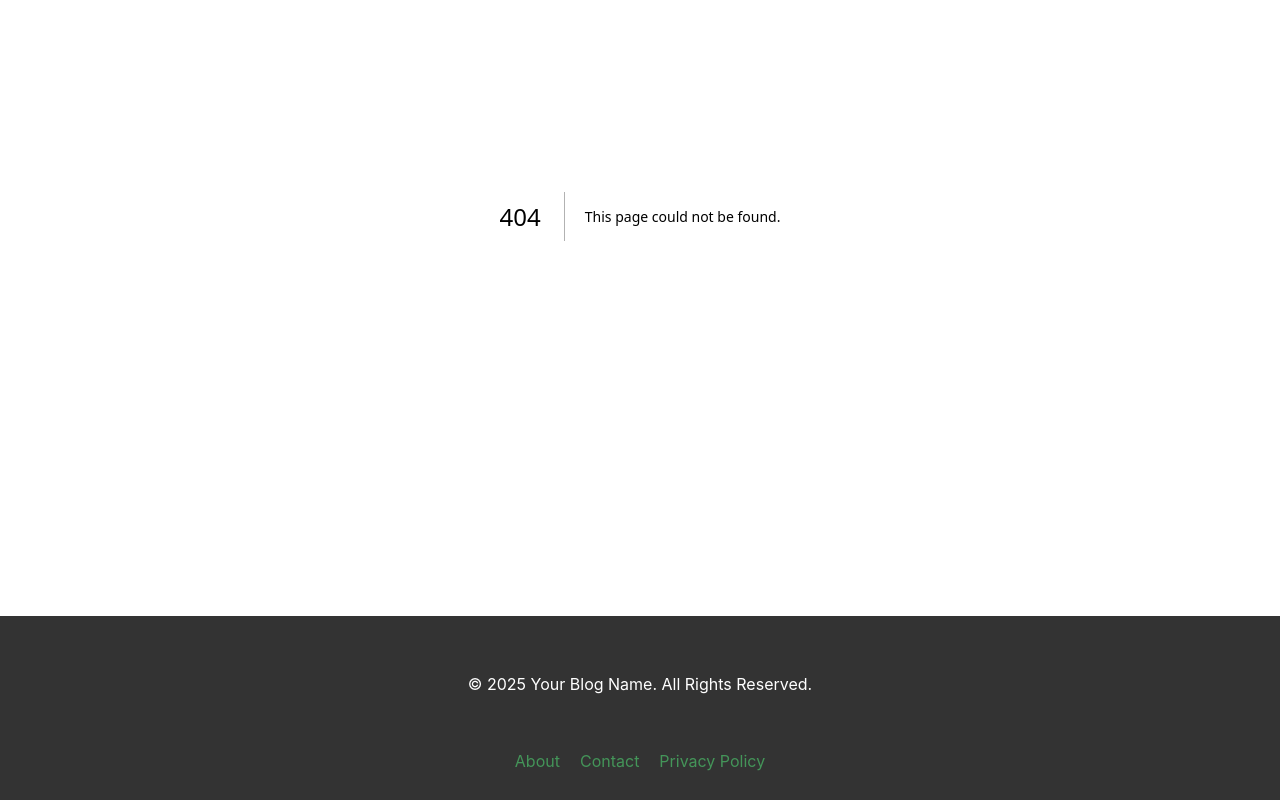
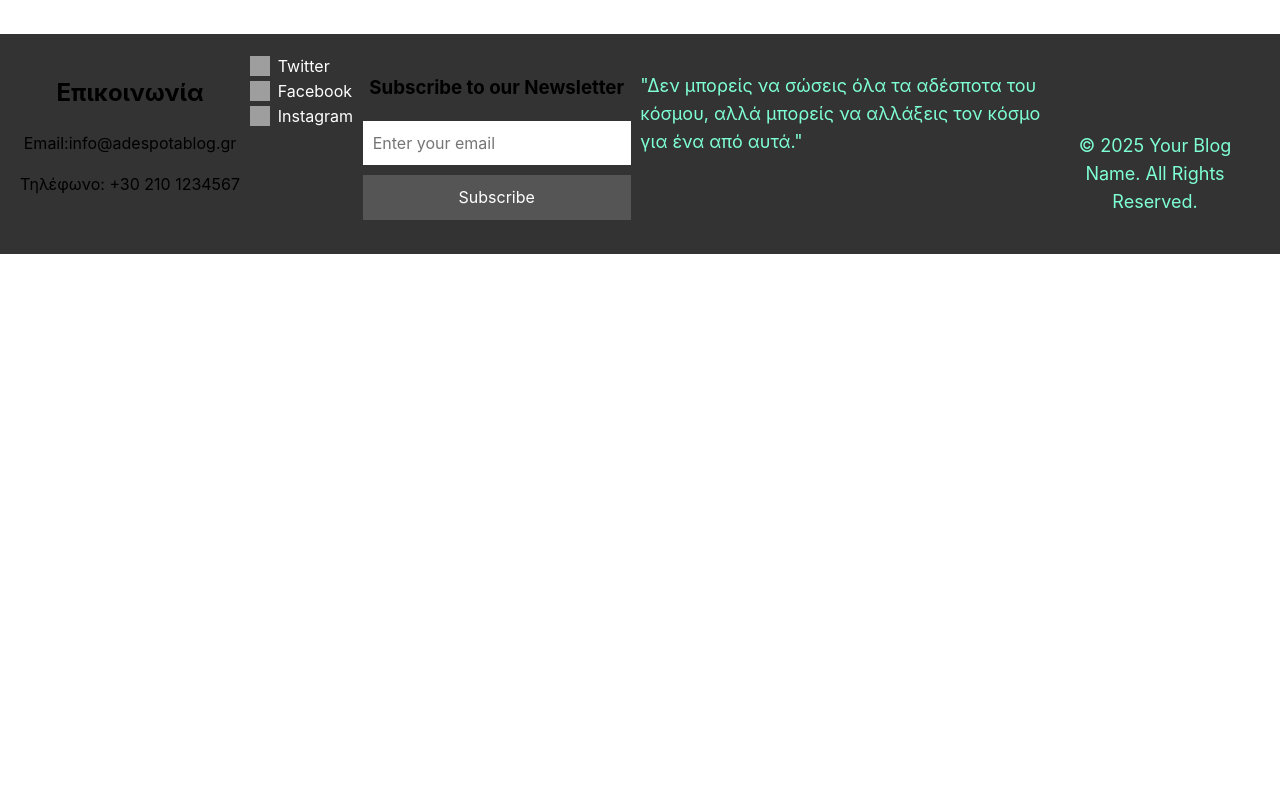
Before and after one commit to plexistrat/next-personal-blog, a Next.js app: page /contact in a window 1280 px wide. Before the commit this address had no page. Shown: the part 300-1100 px from the top of the page. After the commit the page ends 800 px from the top, so only its background shows below. Built offline with nearby package versions, Linux system fonts and the light colour scheme; grey boxes are pictures that could not be loaded.

Commit message:
making footer css

```diff
--- a/components/Footer/Footer.module.css
+++ b/components/Footer/Footer.module.css
@@ -1,74 +1,32 @@
 .footer {
   background-color: #333;
-  color: white;
-  padding: 40px 0;
-  text-align: center;
+  position: relative;
+  bottom: -193px;
+  display: flex;
+  flex-direction: column;
 }
 
 .footerContainer {
-  max-width: 1200px;
-  margin: 0 auto;
   display: flex;
-  flex-direction: column;
-  gap: 20px;
-  align-items: center;
+  justify-content: space-between;
+  padding: 20px;
+  /* margin: 0 auto; */
+  /* max-width: 1200px; */
 }
-
-.footerNav {
-  list-style: none;
-  padding: 0;
-  display: flex;
-  gap: 20px;
+.contact {
+  text-align: center;
 
   @media screen and (max-width: 320px) {
     flex-direction: column;
   }
 }
-
-.footerNav li a {
-  color: rgb(68, 149, 89);
-  text-decoration: none;
+.contact h2 {
 }
-
-.footerNav li a:hover {
-  text-decoration: underline;
-}
-
-.newsletter {
-  text-align: center;
-}
-
-.newsletterForm {
-  display: flex;
-  gap: 10px;
-  justify-content: center;
-
-  @media screen and (max-width: 320px) {
-    flex-direction: column;
-  }
-}
-
-.newsletterForm input {
-  padding: 10px;
-  font-size: 16px;
-  border: none;
-}
-
-.newsletterForm button {
-  padding: 10px 20px;
-  font-size: 16px;
-  background-color: #555;
-  color: white;
-  border: none;
-  cursor: pointer;
-}
-
-.newsletterForm button:hover {
-  background-color: #777;
+.contact p {
 }
 .social {
-  display: flex;
-  gap: 15px;
+  /* display: flex; */
+  /* gap: 10px; */
 
   @media screen and (max-width: 320px) {
     flex-direction: column;
@@ -85,20 +43,55 @@
 
 .social a:hover {
   text-decoration: underline;
+  transition: all 0.3s ease-in-out;
+  transform: scale(1.1);
 }
 .social img {
   width: 20px;
   height: 20px;
 }
 
+.newsletter {
+  text-align: center;
+}
+
+.newsletterForm {
+  display: flex;
+  flex-direction: column;
+  gap: 10px;
+
+  @media screen and (max-width: 320px) {
+    flex-direction: column;
+  }
+}
+
+.newsletterForm input {
+  padding: 10px;
+  font-size: 16px;
+  border: none;
+}
+
+.newsletterForm button {
+  padding: 10px 10px;
+  font-size: 16px;
+  background-color: #555;
+  color: white;
+  border: none;
+  cursor: pointer;
+}
+
+.newsletterForm button:hover {
+  background-color: #777;
+}
+
 .scrollTopButton {
-  background-color: #555;
+  background-color: #333;
   color: white;
   padding: 10px 20px;
   font-size: 16px;
   border: none;
   cursor: pointer;
-  display: none; /* Hidden by default */
+  /* display: none; */
   position: fixed;
   bottom: 20px;
   right: 20px;
@@ -107,3 +100,19 @@
 .scrollTopButton:hover {
   background-color: #777;
 }
+.disclaimer {
+  width: 400px;
+  font-size: 18px;
+  color: aquamarine;
+}
+.copyright {
+  width: 210px;
+  font-size: 18px;
+  color: aquamarine;
+  text-align: center;
+  margin-top: 78px;
+
+  @media screen and (max-width: 320px) {
+    flex-direction: column;
+  }
+}
--- a/components/Footer/Footer.tsx
+++ b/components/Footer/Footer.tsx
@@ -30,30 +30,11 @@ const Footer = () => {
   return (
     <footer className={styles.footer}>
       <div className={styles.footerContainer}>
-        <p>&copy; {year} Your Blog Name. All Rights Reserved.</p>
-
-        <nav>
-          <ul className={styles.footerNav}>
-            <li>
-              <a href="/about">About</a>
-            </li>
-            <li>
-              <a href="/contact">Contact</a>
-            </li>
-            <li>
-              <a href="/privacy-policy">Privacy Policy</a>
-            </li>
-          </ul>
-        </nav>
-
-        <div className={styles.newsletter}>
-          <h3>Subscribe to our Newsletter</h3>
-          <form onSubmit={handleSubmit} className={styles.newsletterForm}>
-            <input type="email" placeholder="Enter your email" required />
-            <button type="submit">Subscribe</button>
-          </form>
+        <div className={styles.contact}>
+          <h2>Επικοινωνία</h2>
+          <p>Email:info@adespotablog.gr</p>
+          <p>Τηλέφωνο: +30 210 1234567</p>
         </div>
-
         <div className={styles.social}>
           <a href="https://twitter.com/yourprofile" target="_blank" rel="noopener noreferrer">
             <img src="/icons/twitter.svg" alt="Twitter" />
@@ -68,13 +49,26 @@ const Footer = () => {
             Instagram
           </a>
         </div>
+
+        <div className={styles.newsletter}>
+          <h3>Subscribe to our Newsletter</h3>
+          <form onSubmit={handleSubmit} className={styles.newsletterForm}>
+            <input type="email" placeholder="Enter your email" required />
+            <button type="submit">Subscribe</button>
+          </form>
+        </div>
+        <p className={styles.disclaimer}>
+          "Δεν μπορείς να σώσεις όλα τα αδέσποτα του κόσμου, αλλά μπορείς να αλλάξεις τον κόσμο για
+          ένα από αυτά."
+        </p>
+        <p className={styles.copyright}>&copy; {year} Your Blog Name. All Rights Reserved.</p>
+
+        {showButton && (
+          <button type="button" onClick={scrollToTop} className={styles.scrollTopButton}>
+            ⬆️ Top
+          </button>
+        )}
       </div>
-
-      {showButton && (
-        <button onClick={scrollToTop} className={styles.scrollTopButton}>
-          ⬆️ Top
-        </button>
-      )}
     </footer>
   );
 };
--- a/components/Layout/Layout.module.css
+++ b/components/Layout/Layout.module.css
@@ -1,4 +1,8 @@
 .wrapper {
+  margin: 0px;
+  padding: 0px;
+  box-sizing: border-box;
+
   @media screen and (max-width: 480px) {
     display: flex;
     flex-direction: column;
--- a/package.json
+++ b/package.json
@@ -15,7 +15,6 @@
     "prettier:check": "prettier --check \"**/*.{ts,tsx}\"",
     "prettier:write": "prettier --write \"**/*.{ts,tsx}\"",
     "test": "npm run prettier:check && npm run lint && npm run typecheck "
-
   },
   "dependencies": {
     "@mantine/core": "7.17.0",
@@ -30,21 +29,19 @@
     "@babel/core": "^7.26.0",
     "@eslint/js": "^9.18.0",
     "@ianvs/prettier-plugin-sort-imports": "^4.4.1",
-
     "@types/eslint-plugin-jsx-a11y": "^6",
     "@types/node": "^22.10.7",
     "@types/react": "19.0.7",
+    "@types/react-icons": "^2.2.7",
     "babel-loader": "^9.2.1",
     "eslint": "^9.18.0",
     "eslint-config-mantine": "^4.0.3",
     "eslint-plugin-jsx-a11y": "^6.10.2",
     "eslint-plugin-react": "^7.37.4",
-
     "postcss": "^8.5.1",
     "postcss-preset-mantine": "1.17.0",
     "postcss-simple-vars": "^7.0.1",
     "prettier": "^3.4.2",
-
     "stylelint": "^16.13.2",
     "stylelint-config-standard-scss": "^14.0.0",
     "typescript": "5.7.3",
--- /dev/null
+++ b/pages/contact/index.tsx
@@ -0,0 +1,9 @@
+import React from 'react';
+
+type Props = {};
+
+const Contact = (props: Props) => {
+  return <div>contact</div>;
+};
+
+export default Contact;
```
Also changed, not shown: pages/news/News.tsx (added, +9 -0 lines), pages/news/index.tsx (added, +9 -0 lines), 1 other file (tests, documents, lock files or other folders).
